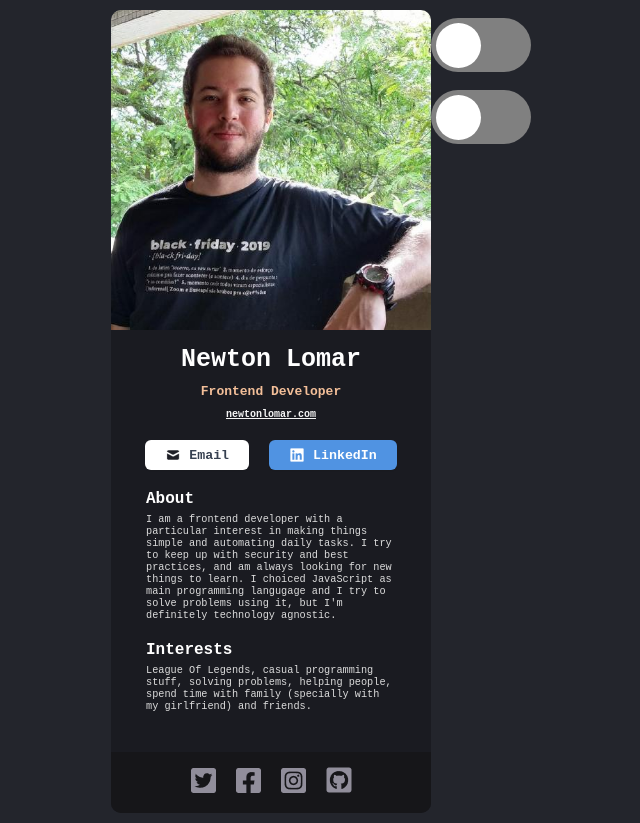
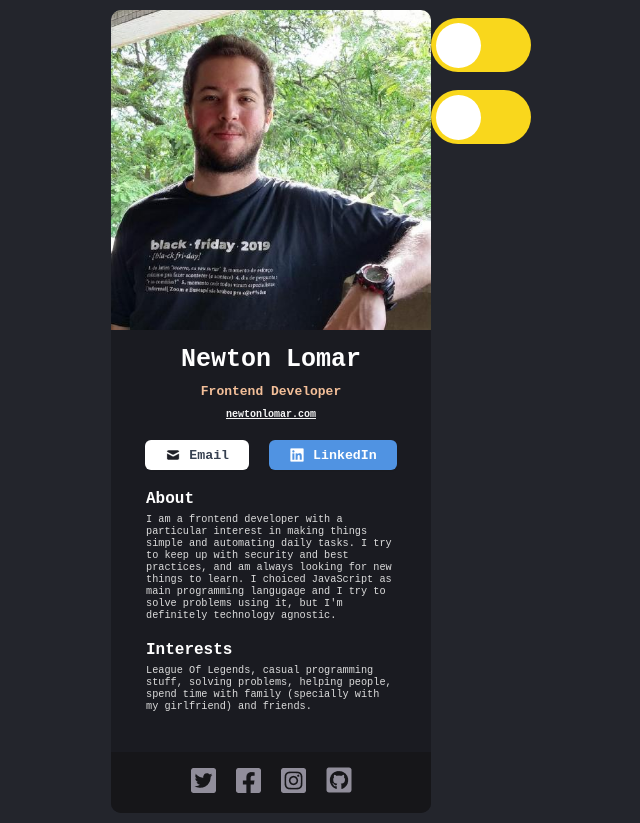
Before and after one commit to newlomar/digital-business-card, a React (Vite) app: page / in a window 1280 px wide. Shown: the whole page, without its empty margins (319-959 px from the left). Built offline with nearby package versions, Linux system fonts and the light colour scheme; a web font is replaced by a local one.

Commit message:
switch styles

```diff
--- a/src/App.css
+++ b/src/App.css
@@ -157,7 +157,7 @@ label {
   text-indent: -9999px;
   width: 100px;
   height: 54px;
-  background: grey;
+  background: #f9d71c;
   display: block;
   border-radius: 50px;
   position: relative;
```
